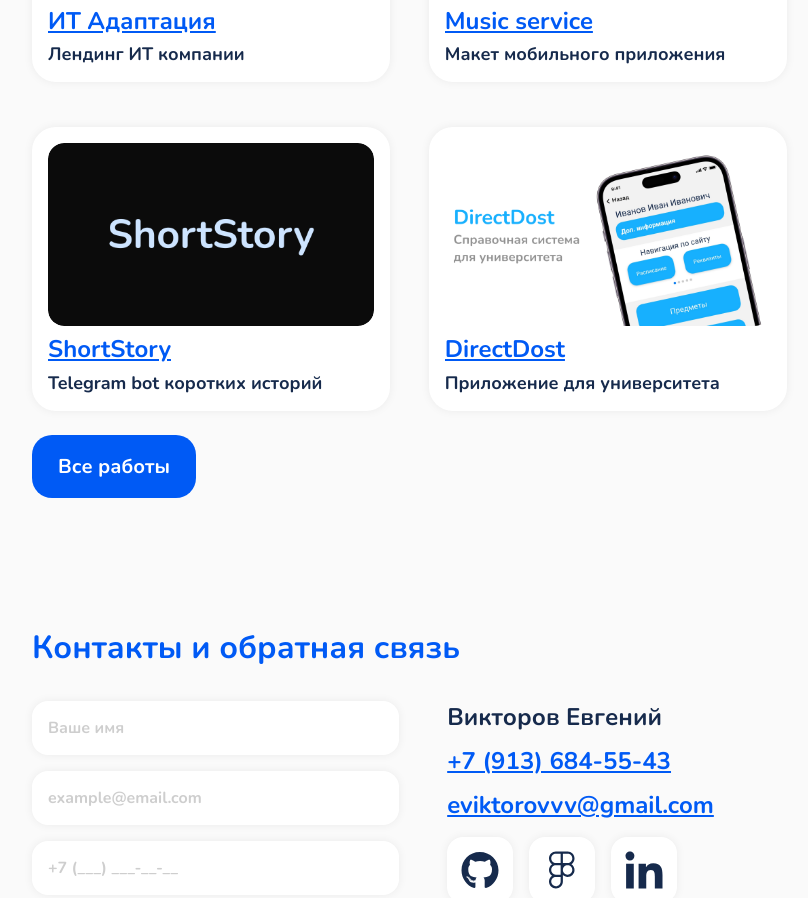
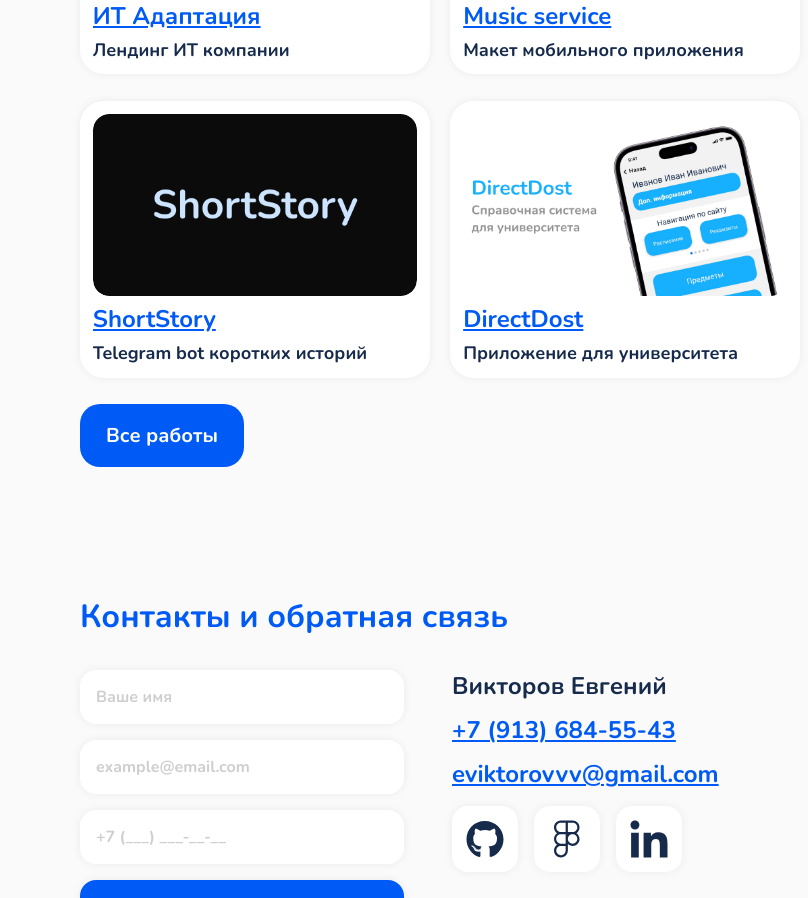
Before and after one commit to eugeneviktorov/PersonalSite, a React (Create React App) app: page / in a window 1280 px wide. Shown: the part 983-1881 px from the top of the page, without its empty margins (200-1008 px from the left). Built offline with nearby package versions, Linux system fonts and the light colour scheme.

Commit message:
Улучшение и оптимизация адаптивности объектов

```diff
--- a/src/components/about/About.css
+++ b/src/components/about/About.css
@@ -30,19 +30,13 @@
 
 @media (min-width:768px) {
     .blockHeader {
-        width: 46em;
-    }
-}
-
-@media (min-width:1024px) {
-    .blockHeader {
-        width: 51em;
+        width: 45em;
     }
 }
 
 @media (min-width:1440px) {
     .blockHeader {
-        width: 54em;
+        width: 47em;
     }
 }
 
--- a/src/components/contacts/Contacts.css
+++ b/src/components/contacts/Contacts.css
@@ -55,6 +55,7 @@
 }
 
 @media (min-width:280px) {
+
     .inputFormName,
     .inputFormEmail,
     .inputFormPhone {
@@ -219,6 +220,9 @@
 /* Имя */
 .name {
     color: var(--globalColorDarkBlue);
+    white-space: nowrap;
+    overflow: hidden;
+    text-overflow: ellipsis;
     -webkit-user-select: text;
     /* Safari */
     -moz-user-select: text;
@@ -253,8 +257,15 @@
     }
 }
 
+@media (min-width:768px) {
+    .name {
+        width: 14em;
+    }
+}
+
 @media (min-width:1440px) {
     .name {
+        width: 13em;
         font-size: 28px;
     }
 }
@@ -263,6 +274,9 @@
 .linkContacts {
     color: var(--globalColorBlue);
     margin-top: 0.5em;
+    white-space: nowrap;
+    overflow: hidden;
+    text-overflow: ellipsis;
     -webkit-user-select: text;
     /* Safari */
     -moz-user-select: text;
@@ -297,21 +311,45 @@
     }
 }
 
+@media (min-width:768px) {
+    .linkContacts {
+        width: 14em;
+    }
+}
+
 @media (min-width:1440px) {
     .linkContacts {
+        width: 13em;
         font-size: 28px;
     }
 }
 
 /* Социальные сети */
-.icoLink {
-    text-decoration: none;
+@media (min-width:280px) {
+    .icoLinkPosition {
+        width: 100%;
+        margin-top: 1em;
+    }
+}
+
+@media (min-width:768px) {
+    .icoLinkPosition {
+        width: 21em;
+        margin-top: 0em;
+    }
 }
 
 .icoPosition {
     display: inline-block;
-    margin-top: 1em;
-    margin-right: 1em;
+    margin: 0.5em;
+}
+
+@media (min-width:768px) {
+    .icoPosition {
+        margin: 0;
+        margin-top: 1em;
+        margin-right: 1em;
+    }
 }
 
 .ico {
@@ -328,19 +366,13 @@
     }
 }
 
-@media (min-width:375px) {
+@media (min-width:320px) {
     .ico {
-        width: 45px;
+        width: 50px;
         border-radius: 1em;
     }
 }
 
-@media (min-width:425px) {
-    .ico {
-        width: 50px;
-    }
+.ico:hover {
+    scale: 1.2;
 }
-
-.ico:hover {
-    scale: 1.1;
-}
--- a/src/components/contacts/ContactsData.tsx
+++ b/src/components/contacts/ContactsData.tsx
@@ -24,6 +24,7 @@ const App = ({
         </div>
       </div>
       {/* Контактные ссылки */}
+      <div className="icoLinkPosition">
         <ContactsLink
           link={"https://github.com/eugeneviktorov"}
           icon={GitHub}
@@ -40,6 +41,7 @@ const App = ({
           alt={"Linkedin"}
         />
       </div>
+    </div>
   );
 };
 
--- a/src/components/contacts/ContactsLink.tsx
+++ b/src/components/contacts/ContactsLink.tsx
@@ -2,11 +2,11 @@ import * as React from "react";
 
 const App = ({ link, icon, alt }: { link: string; icon: any; alt: string }) => {
   return (
-    <a href={link} className="icoLink">
-      <div className="icoPosition">
+    <div className="icoPosition">
+      <a href={link}>
         <img src={icon} className="ico" alt={alt} />
-      </div>
-    </a>
+      </a>
+    </div>
   );
 };
 
--- a/src/components/footer/Footer.css
+++ b/src/components/footer/Footer.css
@@ -2,6 +2,8 @@
 footer {
     color: var(--globalColorDarkGray);
     text-align: center;
+    margin-top: 8em;
+    margin-bottom: 8em;
     -webkit-user-select: text;
     /* Safari */
     -moz-user-select: text;
@@ -14,8 +16,6 @@ footer {
 
 @media (min-width:280px) {
     footer {
-        margin-top: 8em;
-        margin-bottom: 8em;
         font-size: 12px;
     }
 }
--- a/src/components/header/Header.css
+++ b/src/components/header/Header.css
@@ -2,13 +2,19 @@
 header {
     background-color: var(--globalColorWhite);
     box-shadow: var(--globalBoxShadow);
-    border-radius: 0 0 2em 2em;
+    border-radius: 0 0 1.5em 1.5em;
     display: flex;
     justify-content: space-between;
     align-items: center;
     position: fixed;
     width: 100%;
     z-index: 99;
+}
+
+@media (min-width:425px) {
+    header {
+        border-radius: 0 0 2em 2em;
+    }
 }
 
 /* Теги */
--- a/src/components/portfolio/Portfolio.css
+++ b/src/components/portfolio/Portfolio.css
@@ -54,36 +54,56 @@
 .portfolioPhoto {
     background-color: var(--globalColorWhite);
     box-shadow: var(--globalBoxShadow);
-    border-radius: 1.5em;
     overflow: hidden;
 }
 
 @media (min-width:280px) {
     .portfolioPhoto {
+        padding: 0.5em;
         display: block;
+        border-radius: 1em;
         margin-bottom: 2em;
-        padding: 0.5em;
     }
 }
 
 @media (min-width:425px) {
     .portfolioPhoto {
-        padding: 1em;
+        padding: 0.7em;
+        border-radius: 1.5em;
     }
 }
 
 @media (min-width:768px) {
     .portfolioPhoto {
-        width: 40%;
+        width: 44%;
         display: inline-block;
-        margin-right: 2.4em;
-        margin-bottom: 2.4em;
+        margin-bottom: 2.6em;
+    }
+
+    .portfolioPhoto:nth-child(2n) {
+        margin-right: 2.6em;
+    }
+}
+
+@media (min-width:1024px) {
+    .portfolioPhoto {
+        width: 45%;
+        padding: 0.8em;
+        margin-bottom: 1.3em;
+    }
+
+    .portfolioPhoto:nth-child(2n) {
+        margin-right: 1.3em;
     }
 }
 
 @media (min-width:1440px) {
     .portfolioPhoto {
-        margin-right: 3.2em;
+        margin-bottom: 1.5em;
+    }
+
+    .portfolioPhoto:nth-child(2n) {
+        margin-right: 1.5em;
     }
 }
 
@@ -187,13 +207,13 @@
     display: inline-block;
     border-radius: 1em;
     transition: 0.5s;
-    margin-top: -1em;
 }
 
 @media (min-width:280px) {
     .buttonCases {
         padding: 0.8em 1.3em 0.8em 1.3em;
         font-size: 16px;
+        margin-top: -1em;
     }
 }
 
@@ -211,6 +231,12 @@
     }
 }
 
+@media (min-width:768px) {
+    .buttonCases {
+        margin-top: 0em;
+    }
+}
+
 @media (min-width:2560px) {
     .buttonCases {
         font-size: 26px;
```
Lines whose indentation alone changed are shown as unchanged.
